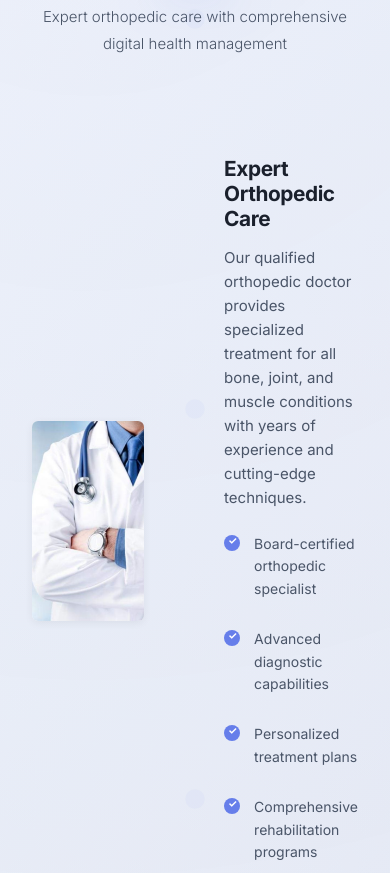
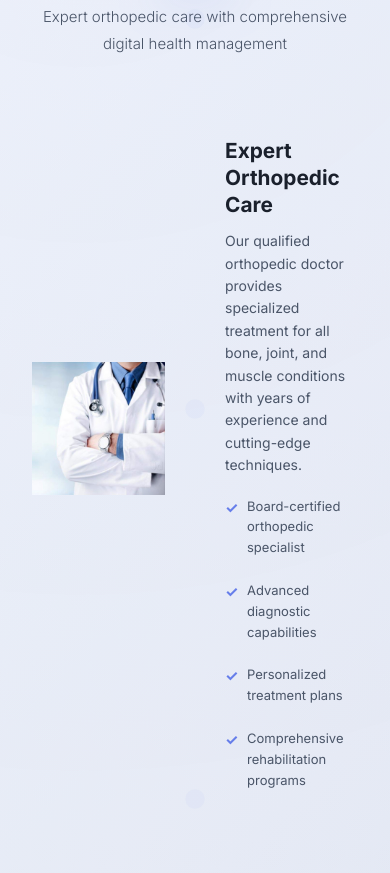
Before and after one commit to WilsonBundi/orth-care, a website: page public/index.html in a window 390 px wide. Shown: the part 1020-1893 px from the top of the page. Drawn offline with nearby package versions, Linux system fonts and the light colour scheme.

Commit message:
Fix image display - remove fixed height, overflow, and borders for full SHA-style images

```diff
--- a/public/index.html
+++ b/public/index.html
@@ -7,6 +7,9 @@
     <link href="https://fonts.googleapis.com/css2?family=Inter:wght@300;400;500;600;700;800&family=Playfair+Display:wght@400;500;600;700&display=swap" rel="stylesheet">
     <link rel="stylesheet" href="https://cdnjs.cloudflare.com/ajax/libs/font-awesome/6.4.0/css/all.min.css">
     <style>
+        /* Professional Healthcare Portal Styles - Version 2.0 - SHA-Inspired */
+        /* Last Updated: 2026-02-16 - Professional Image Styling Applied */
+
         * {
             margin: 0;
             padding: 0;
@@ -545,13 +548,13 @@
             opacity: 0.4;
         }
 
-        /* Section with Image Layout - SHA-Inspired Professional Style */
+        /* Section with Image Layout - SHA Style (Full Images, No Cutoff) */
         .section-with-image {
             display: grid;
             grid-template-columns: 1fr 1fr;
-            gap: 80px;
+            gap: 60px;
             align-items: center;
-            margin-bottom: 100px;
+            margin-bottom: 80px;
             position: relative;
             z-index: 2;
         }
@@ -566,86 +569,64 @@
 
         .section-image {
             position: relative;
-            border-radius: 8px;
-            overflow: hidden;
-            box-shadow: 0 2px 8px rgba(0, 0, 0, 0.06);
-            transition: box-shadow 0.3s ease;
-            height: 450px;
-            background: #f8f9fa;
-        }
-
-        .section-image:hover {
-            box-shadow: 0 4px 16px rgba(0, 0, 0, 0.1);
+            width: 100%;
+            border-radius: 0;
+            overflow: visible;
+            box-shadow: none;
         }
 
         .section-image img {
             width: 100%;
-            height: 100%;
-            object-fit: cover;
-            object-position: center;
+            height: auto;
             display: block;
+            border-radius: 0;
         }
 
         .section-content {
-            padding: 20px 0;
+            padding: 0;
         }
 
         .section-content h3 {
             font-family: 'Inter', sans-serif;
-            font-size: 1.875rem;
+            font-size: 1.75rem;
             color: #1a202c;
             margin-bottom: 1rem;
             font-weight: 700;
-            line-height: 1.2;
-            letter-spacing: -0.02em;
+            line-height: 1.3;
         }
 
         .section-content p {
-            font-size: 1.0625rem;
+            font-size: 1rem;
             color: #4a5568;
-            line-height: 1.75;
-            margin-bottom: 1.5rem;
+            line-height: 1.7;
+            margin-bottom: 1.25rem;
             font-weight: 400;
         }
 
         .section-content ul {
             list-style: none;
             padding: 0;
-            margin-top: 1.5rem;
+            margin-top: 1.25rem;
         }
 
         .section-content ul li {
-            font-size: 1rem;
+            font-size: 0.9375rem;
             color: #4a5568;
-            margin-bottom: 0.875rem;
-            padding-left: 2rem;
+            margin-bottom: 0.75rem;
+            padding-left: 1.75rem;
             position: relative;
             line-height: 1.6;
             font-weight: 400;
         }
 
         .section-content ul li::before {
-            content: '';
+            content: '✓';
             position: absolute;
             left: 0;
-            top: 0.5rem;
-            width: 20px;
-            height: 20px;
-            background: #667eea;
-            border-radius: 50%;
-            display: flex;
-            align-items: center;
-            justify-content: center;
-        }
-
-        .section-content ul li::after {
-            content: '✓';
-            position: absolute;
-            left: 5px;
-            top: 0.35rem;
-            color: white;
+            top: 0;
+            color: #667eea;
             font-weight: bold;
-            font-size: 0.75rem;
+            font-size: 1.125rem;
         }
 
         .container {
@@ -870,20 +851,14 @@
             color: rgba(255, 255, 255, 0.9);
         }
 
-        /* Services Section Image Styling - Professional */
+        /* Services Section Image Styling */
         .services .section-image {
-            box-shadow: 0 2px 8px rgba(0, 0, 0, 0.15);
-            border: 1px solid rgba(255, 255, 255, 0.1);
-        }
-
-        .services .section-image:hover {
-            box-shadow: 0 4px 16px rgba(0, 0, 0, 0.2);
+            box-shadow: none;
         }
 
         .services .section-content h3 {
             color: white;
             font-family: 'Inter', sans-serif;
-            letter-spacing: -0.02em;
         }
 
         .services .section-content p {
@@ -895,11 +870,7 @@
         }
 
         .services .section-content ul li::before {
-            background: white;
-        }
-
-        .services .section-content ul li::after {
-            color: #667eea;
+            color: white;
         }
 
         .services-grid {
@@ -1414,11 +1385,11 @@
                 font-size: 14px;
             }
 
-            /* Mobile Image Sections - Professional SHA Style */
+            /* Mobile Image Sections */
             .section-with-image {
                 grid-template-columns: 1fr !important;
-                gap: 40px;
-                margin-bottom: 60px;
+                gap: 32px;
+                margin-bottom: 48px;
                 display: block !important;
             }
 
@@ -1428,9 +1399,12 @@
 
             .section-image {
                 width: 100%;
-                height: 300px;
-                border-radius: 6px;
-                margin-bottom: 28px;
+                margin-bottom: 24px;
+            }
+
+            .section-image img {
+                width: 100%;
+                height: auto;
             }
 
             .section-content {
@@ -1440,45 +1414,38 @@
             }
 
             .section-content h3 {
-                font-size: 1.5rem;
-                margin-bottom: 1rem;
-                line-height: 1.25;
+                font-size: 1.375rem;
+                margin-bottom: 0.875rem;
+                line-height: 1.3;
                 font-weight: 700;
                 color: #1a202c;
             }
 
             .section-content p {
-                font-size: 1rem;
+                font-size: 0.9375rem;
                 line-height: 1.65;
-                margin-bottom: 1.25rem;
+                margin-bottom: 1rem;
                 color: #4a5568;
             }
 
             .section-content ul {
-                margin-top: 1.25rem;
+                margin-top: 1rem;
                 padding-left: 0;
                 list-style: none;
             }
 
             .section-content ul li {
-                font-size: 0.9375rem;
-                padding: 8px 0 8px 2rem;
+                font-size: 0.875rem;
+                padding: 6px 0 6px 1.5rem;
                 line-height: 1.5;
                 position: relative;
                 color: #4a5568;
-                margin-bottom: 0.75rem;
+                margin-bottom: 0.625rem;
             }
 
             .section-content ul li::before {
-                width: 18px;
-                height: 18px;
-                top: 0.625rem;
-            }
-
-            .section-content ul li::after {
-                left: 4.5px;
-                top: 0.5rem;
-                font-size: 0.7rem;
+                font-size: 1rem;
+                top: 0.375rem;
             }
         }
 
@@ -1565,40 +1532,32 @@
             }
 
             .section-image {
-                height: 260px;
-                border-radius: 6px;
+                margin-bottom: 20px;
             }
 
             .section-content h3 {
-                font-size: 1.375rem;
+                font-size: 1.25rem;
+                margin-bottom: 0.75rem;
+            }
+
+            .section-content p {
+                font-size: 0.875rem;
+                line-height: 1.6;
                 margin-bottom: 0.875rem;
             }
 
-            .section-content p {
+            .section-content ul {
+                margin-top: 0.875rem;
+            }
+
+            .section-content ul li {
+                font-size: 0.8125rem;
+                padding: 5px 0 5px 1.375rem;
+            }
+
+            .section-content ul li::before {
                 font-size: 0.9375rem;
-                line-height: 1.6;
-                margin-bottom: 1rem;
-            }
-
-            .section-content ul {
-                margin-top: 1rem;
-            }
-
-            .section-content ul li {
-                font-size: 0.875rem;
-                padding: 7px 0 7px 1.875rem;
-            }
-
-            .section-content ul li::before {
-                width: 16px;
-                height: 16px;
-                top: 0.5625rem;
-            }
-
-            .section-content ul li::after {
-                left: 4px;
-                top: 0.4375rem;
-                font-size: 0.65rem;
+                top: 0.3125rem;
             }
 
             .footer-section h3 {
```
